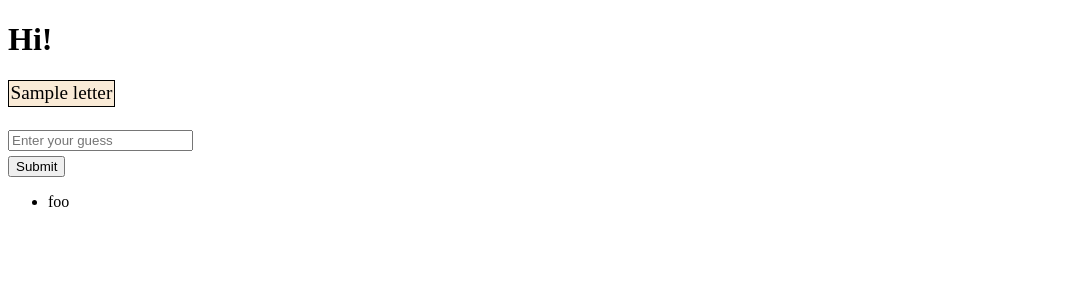
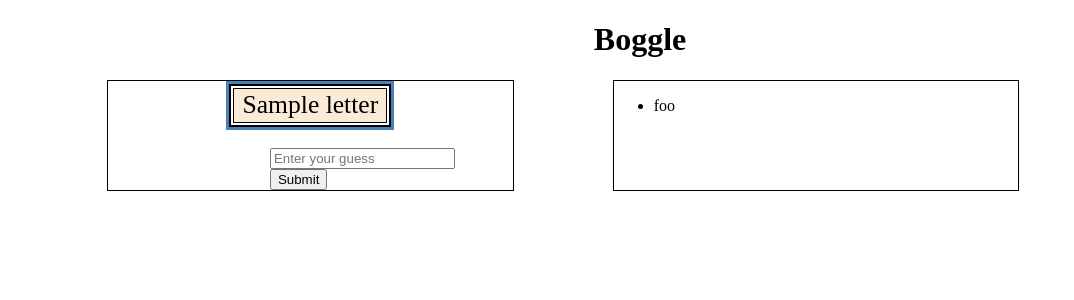
Before and after one commit to cookm353/Boggle, a Flask app: template templates/index.html in a window 1280 px wide. Shown: the top 300 px of the page, without its empty margins (0-1074 px from the left). Run offline with Flask 2, Linux system fonts and the light colour scheme; the template is opened without the code that fills it: most values are stand-ins (such as "Sample title", 1, 10 or a date in 2020); parts of the project's set-up code (start-up, migrations or seed data) failed here and were passed over.

Commit message:
continuing on laptop

```diff
--- a/static/app.js
+++ b/static/app.js
@@ -28,11 +28,25 @@ async function checkGuess() {
     const resp = await axios.get(`${submitURL}?word=${guess}`)
     const result = (resp.data.result);
 
-    $resultUL.append(`<li>${guess}: ${result}</li>`)
+    showResult(guess, result)
     $formInput.val('');
 
     return resp;
 }
 
 function showResult(guess, result) {
+    console.log(guess)
+    let display_result;
+    switch(result) {
+        case 'ok':
+            display_result = "Okay"            ;
+            break;
+        case 'not-word':
+            display_result = 'Not a Word';
+            break;
+        case 'not-on-board':
+            display_result = 'Not on Board'
+            break;
+    }
+    $resultUL.append(`<li>${guess}: ${display_result}</li>`)
 }
--- a/static/styles.css
+++ b/static/styles.css
@@ -1,17 +1,63 @@
+/*  */
+
+
+
+h1 {
+    text-align: center;
+}
+
+#mainDiv {
+    display: flex;
+    justify-content: center;
+    width: 80%;
+}
+
+#gameDiv {
+    margin: auto;
+    width: 40%;
+    border: 1px black solid;
+}
+
+#scoreAndWordDiv {
+    width: 40%;
+    border: 1px solid black;
+}
+
+/* Game Board Styles */
+
+#boardDiv {
+    margin: auto;
+    width: 40%;
+    /* background-color: rgba(102, 102, 255, .8); */
+    border: 3px steelblue solid;
+}
+
 table {
-    border-collapse:collapse;
-    /* border: 2px black solid; */
+    /* border-collapse: collapse; */
+    margin: auto;
+    border-collapse: separate;
+    width: 100%;
+    height: 100%;
+    border: 2px black solid;
 }
 
 td {
-    font-size: 1.2em;
+    font-size: 1.6em;
     background-color: antiquewhite;
     border: 0.5px solid black;
     text-align: center;
     padding: 1.5px;
 }
 
+form {
+    margin: auto;
+    width: 20%;
+    /* position: absolute; */
+    /* left: 25%; */
+}
+
 form > * {
     /* padding-top: 5px; */
     margin-top: 5px;
+    margin: auto;
 }
--- a/templates/index.html
+++ b/templates/index.html
@@ -3,8 +3,11 @@
 {% block title %}Boggle{% endblock %}
 
 {% block content %}
-<h1>Hi!</h1>
-
+<h1>Boggle</h1>
+<div id="mainDiv">
+    <div id="gameDiv">
+        <div id="timer"></div>
+        <div id="boardDiv">
             <table id="gameBoard">
                 {% for row in board %}
                 <tr>
@@ -14,14 +17,21 @@
                 </tr>
                 {% endfor %}
             </table>
+        </div>
         <br>
 
         <form id="guessForm">
-    <input type="text" name="guess" id="guess" placeholder="Enter your guess"><br>
+            <input type="text" name="guess" id="guess" placeholder="Enter your guess">
             <button type="submit">Submit</button>
         </form>
+
+    </div>
+
+    <div id="scoreAndWordDiv">
 
         <ul id="resultList">
             <li>foo</li>
         </ul>
+    </div>
+</div>
 {% endblock %}
```
Lines whose indentation alone changed are shown as unchanged.
